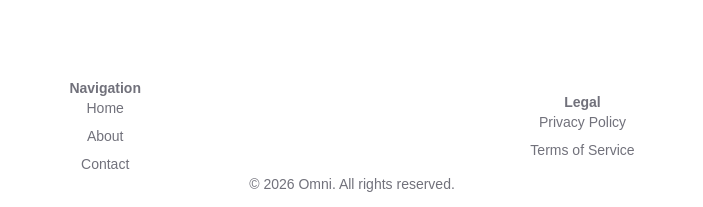
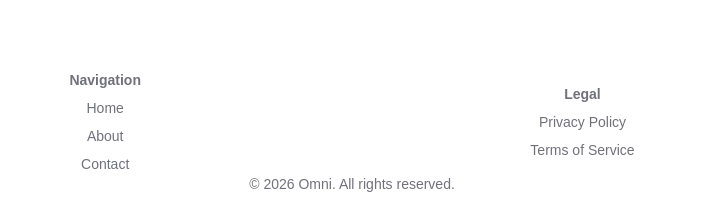
Before and after one commit to thomassrmcardle/Omni, a Next.js app in the folder app/: page / in a window 1280 px wide. Shown: the part 590-797 px from the top of the page, without its empty margins (288-991 px from the left). Built offline with nearby package versions, Linux system fonts and the light colour scheme.

Commit message:
Tried to fix footer link alignment.

```diff
--- a/app/app/globals.css
+++ b/app/app/globals.css
@@ -25,6 +25,10 @@ body {
   font-family: Arial, Helvetica, sans-serif;
 }
 
+h3 {
+  margin-bottom: 0.5rem;
+}
+
 .space-evenly {
   display: flex;
   justify-content: space-evenly;
--- a/app/app/layout.tsx
+++ b/app/app/layout.tsx
@@ -21,7 +21,7 @@ function FooterLayout() {
   return (
     <footer className="w-full text-center py-4 text-sm text-zinc-500 dark:text-zinc-400">
        <div className="flex space-evenly w-full gap-8">
-        <div>
+        <div className="flex flex-col">
           <h3 className="font-semibold" >Navigation</h3>
           <ul className="flex flex-col gap-2">
             <li><a href="/" className="text-white-200 hover:underline">
@@ -36,7 +36,7 @@ function FooterLayout() {
           </ul>
         </div>
 
-        <div>
+        <div className="flex flex-col">
           <h3 className="font-semibold" >Legal</h3>
           <ul className="flex flex-col gap-2">
             <li><a href="/privacy" className="text-white-200 hover:underline">
```
